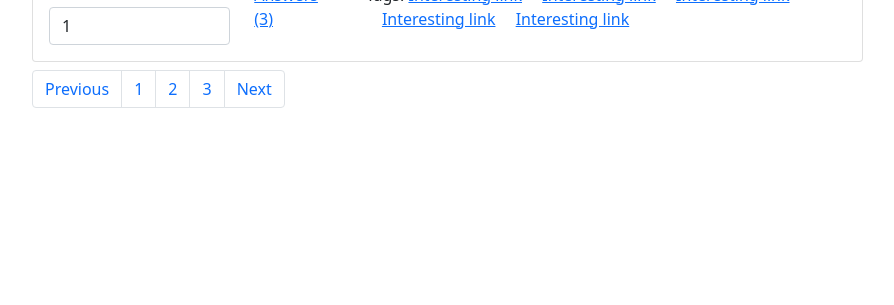
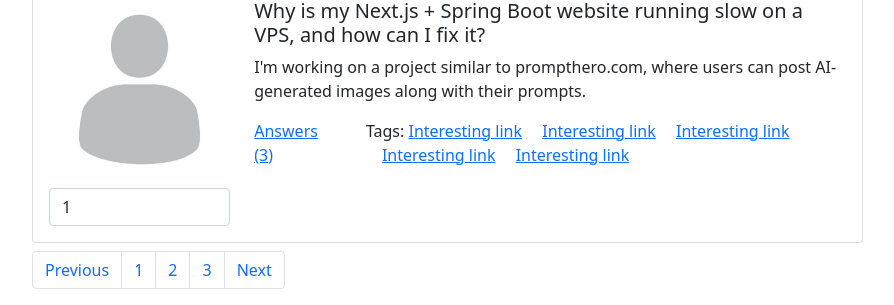
Before and after one commit to Imperialmelon/AskMe_Ivanov, a Python web app: template templates/index.html in a window 1280 px wide. Shown: the part 966-1271 px from the top of the page, without its empty margins (50-944 px from the left). Before the commit the page ends 1074 px from the top, so only its background shows below. Run offline with Jinja, Linux system fonts and the light colour scheme; the template is opened without the code that fills it, so the values that code supplies are empty.

Commit message:
added static pics

```diff
--- a/templates/index.html
+++ b/templates/index.html
@@ -20,7 +20,7 @@
               <button class="btn border border-dark p-2 rounded btn btn-success">Ask</button>
 
             <div class="d-flex gap-3">
-                <a href="#"  style="text-decoration: none;"><img src="https://www.kindpng.com/picc/m/214-2145412_united-way-clinton-county-indiana-profile-testimonial-png.png" class="img-thumbnail"  style="height: 50px; display: block; width: 50px; object-fit: cover; " alt="Photo"></a>
+                <a href="#"  style="text-decoration: none;"><img src="../static/pic/default_pic.jpg" class="img-thumbnail"  style="height: 50px; display: block; width: 50px; object-fit: cover; " alt="Photo"></a>
                 <div >
                     <div>
                         My Name
@@ -55,7 +55,7 @@
                             <div class="row">
                                 <div class="col-3">
                                     <div class="mb-2">
-                                        <img src="https://www.kindpng.com/picc/m/214-2145412_united-way-clinton-county-indiana-profile-testimonial-png.png" class="img-fluid" style="object-fit: cover;">
+                                        <img src="../static/pic/default_pic.jpg" class="img-fluid" style="object-fit: cover;">
                                     </div>
                                     <div>
                                         <input class="form-control" type="number" value="1" placeholder="Default input"
@@ -89,7 +89,7 @@
                             <div class="row">
                                 <div class="col-3">
                                     <div class="mb-2">
-                                        <img src="https://www.kindpng.com/picc/m/214-2145412_united-way-clinton-county-indiana-profile-testimonial-png.png" class="img-fluid" style="object-fit: cover;">
+                                        <img src="../static/pic/default_pic.jpg" class="img-fluid" style="object-fit: cover;">
                                     </div>
                                     <div>
                                         <input class="form-control" type="number" value="1" placeholder="Default input"
@@ -122,7 +122,7 @@
                             <div class="row">
                                 <div class="col-3">
                                     <div class="mb-2">
-                                        <img src="https://www.kindpng.com/picc/m/214-2145412_united-way-clinton-county-indiana-profile-testimonial-png.png" class="img-fluid" style="object-fit: cover;">
+                                        <img src="../static/pic/default_pic.jpg" class="img-fluid" style="object-fit: cover;">
                                     </div>
                                     <div>
                                         <input class="form-control" type="number" value="1" placeholder="Default input"
@@ -155,7 +155,7 @@
                             <div class="row">
                                 <div class="col-3">
                                     <div class="mb-2">
-                                        <img src="https://www.kindpng.com/picc/m/214-2145412_united-way-clinton-county-indiana-profile-testimonial-png.png" class="img-fluid" style="object-fit: cover;">
+                                        <img src="../static/pic/default_pic.jpg" class="img-fluid" style="object-fit: cover;">
                                     </div>
                                     <div>
                                         <input class="form-control" type="number" value="1" placeholder="Default input"
--- a/templates/question.html
+++ b/templates/question.html
@@ -20,7 +20,7 @@
               <button class="btn border border-dark p-2 rounded btn btn-success">Ask</button>
 
             <div class="d-flex gap-3">
-                <a href="#"  style="text-decoration: none;"><img src="https://www.kindpng.com/picc/m/214-2145412_united-way-clinton-county-indiana-profile-testimonial-png.png" class="img-thumbnail"  style="height: 50px; display: block; width: 50px; object-fit: cover; " alt="Photo"></a>
+                <a href="#"  style="text-decoration: none;"><img src="../static/pic/default_pic.jpg" class="img-thumbnail"  style="height: 50px; display: block; width: 50px; object-fit: cover; " alt="Photo"></a>
                 <div >
                     <div>
                         My Name
--- a/templates/settings.html
+++ b/templates/settings.html
@@ -20,7 +20,7 @@
               <button class="btn border border-dark p-2 rounded btn btn-success">Ask</button>
 
             <div class="d-flex gap-3">
-                <a href="#"  style="text-decoration: none;"><img src="https://www.kindpng.com/picc/m/214-2145412_united-way-clinton-county-indiana-profile-testimonial-png.png" class="img-thumbnail"  style="height: 50px; display: block; width: 50px; object-fit: cover; " alt="Photo"></a>
+                <a href="#"  style="text-decoration: none;"><img src="../static/pic/default_pic.jpg" class="img-thumbnail"  style="height: 50px; display: block; width: 50px; object-fit: cover; " alt="Photo"></a>
                 <div >
                     <div>
                         My Name
--- a/templates/tag.html
+++ b/templates/tag.html
@@ -20,7 +20,7 @@
               <button class="btn border border-dark p-2 rounded btn btn-success">Ask</button>
 
             <div class="d-flex gap-3">
-                <a href="#"  style="text-decoration: none;"><img src="https://www.kindpng.com/picc/m/214-2145412_united-way-clinton-county-indiana-profile-testimonial-png.png" class="img-thumbnail"  style="height: 50px; display: block; width: 50px; object-fit: cover; " alt="Photo"></a>
+                <a href="#"  style="text-decoration: none;"><img src="../static/pic/default_pic.jpg" class="img-thumbnail"  style="height: 50px; display: block; width: 50px; object-fit: cover; " alt="Photo"></a>
                 <div >
                     <div>
                         My Name
```
Also changed, not shown: askme/db.sqlite3 (added), static/pic/default_pic.jpg (added).
